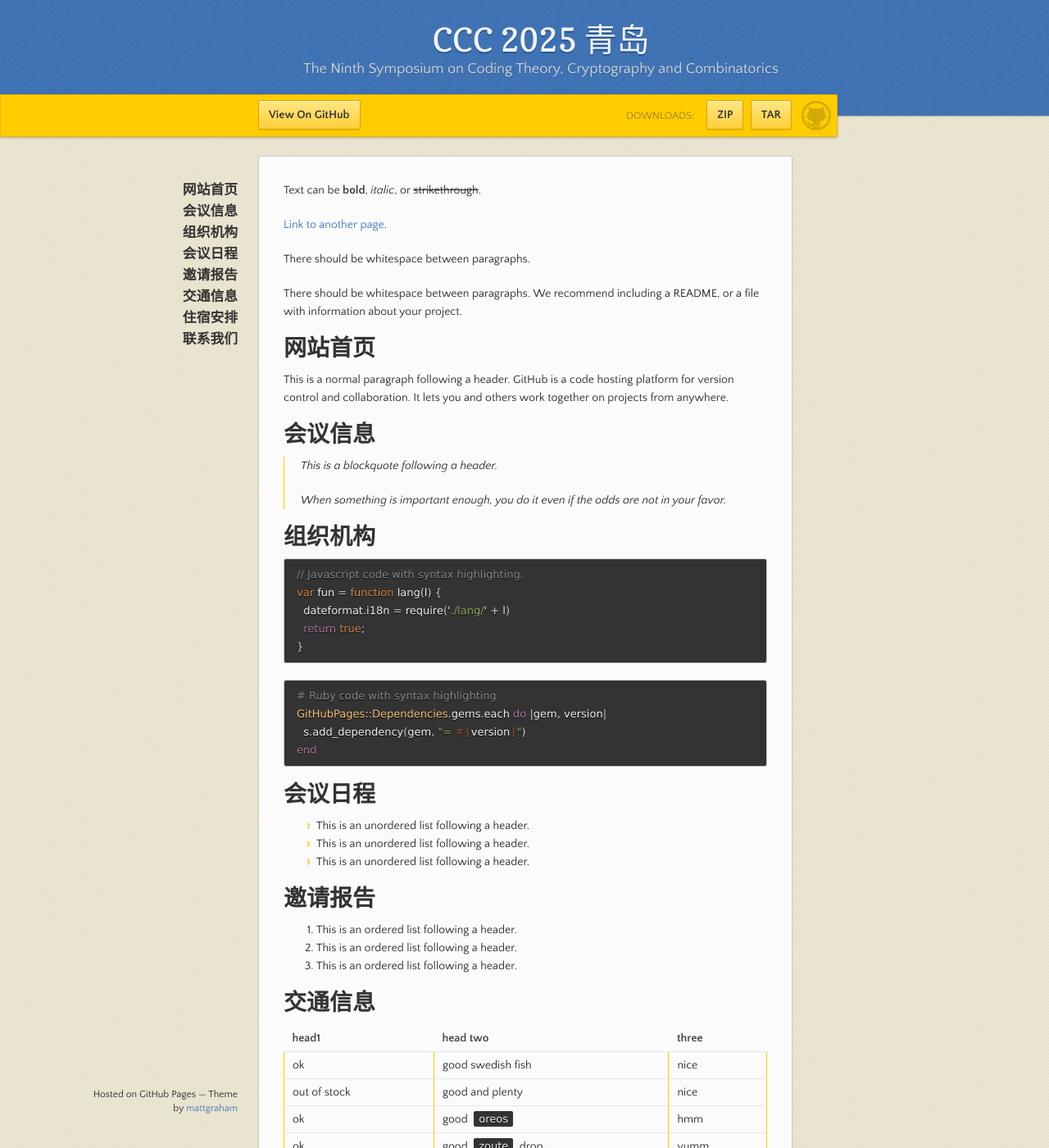
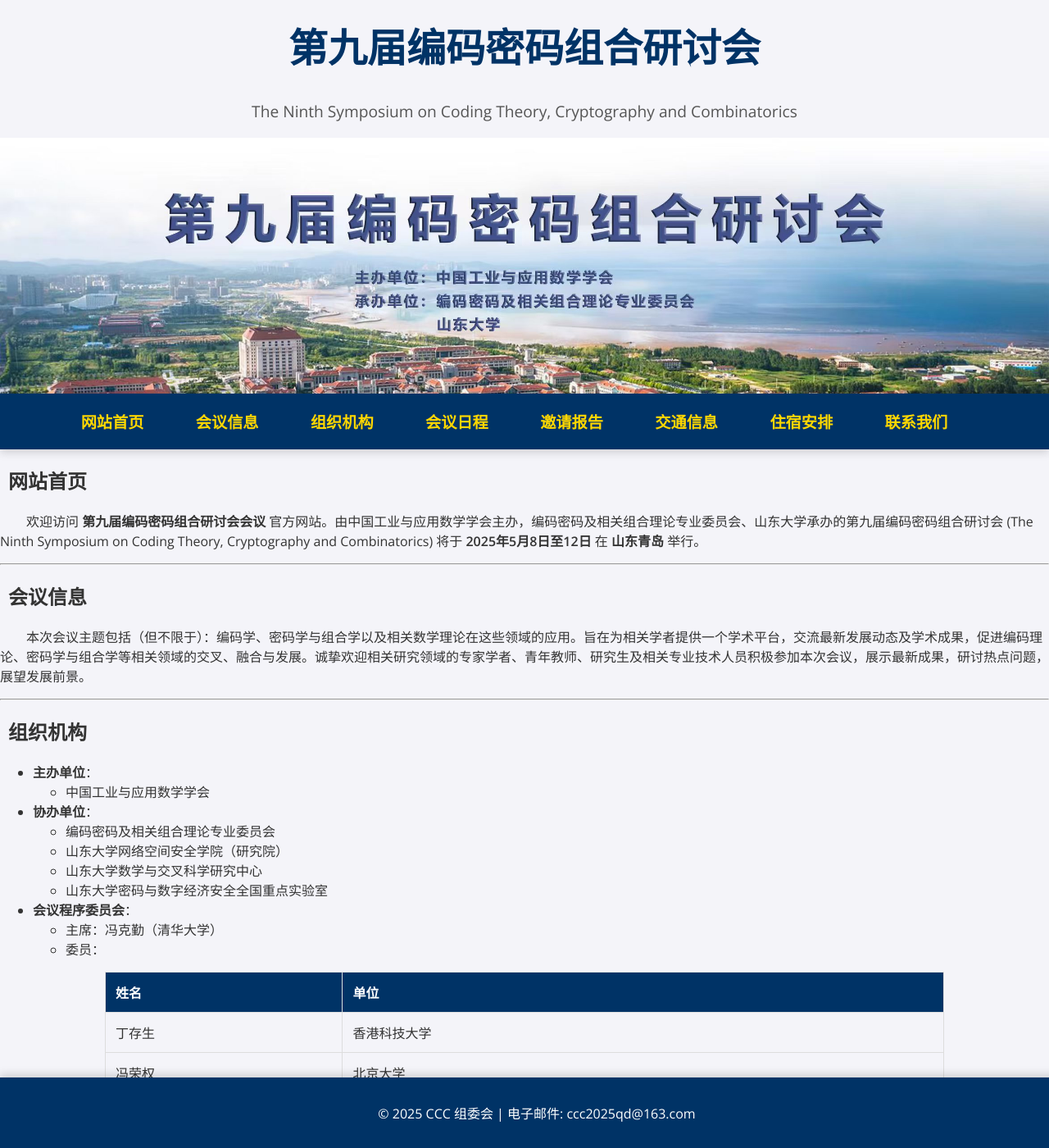
Before and after one commit to ccc2025qd/ccc2025qd.github.io, a Jekyll site: the page built from index.md, in a window 1280 px wide and 1400 px high. Shown: the whole window at 82% size. Built offline with Jekyll 4.4.1, drawn with Linux system fonts in a browser that asks for light colours; some of the changed text lies outside the part shown.

Commit message:
change 2

````diff
--- a/_config.yml
+++ b/_config.yml
@@ -1,12 +1,15 @@
 encoding: utf-8
 lang: zh-CN
-title: CCC 2025 青岛
-description: The Ninth Symposium on Coding Theory, Cryptography and Combinatorics
-show_downloads: true
+title: 第九届编码密码组合研讨会
+description:  The Ninth Symposium on Coding Theory, Cryptography and Combinatorics
+show_downloads: false
 markdown: kramdown
 kramdown:
-  auto_ids: false
-  toc_levels: 1..6
-  header_offset: 0
+  input: GFM
+  auto_ids: true  # 启用自动生成ID
+  toc_levels: 1..4  # 调整目录层级范围
+  header_offset: 1  # 设置标题的偏移量，以便更好地显示目录
+
 google_analytics:
-theme: jekyll-theme-leap-day
+sass:
+  style: compressed
--- a/_layouts/default.html
+++ b/_layouts/default.html
@@ -3,54 +3,48 @@
   <head>
     <meta charset="utf-8">
     <meta http-equiv="X-UA-Compatible" content="IE=edge">
-
-{% seo %}
-    <link rel="stylesheet" href="{{ '/assets/css/style.css?v=' | append: site.github.build_revision | relative_url }}">
-    <script src="https://code.jquery.com/jquery-3.3.0.min.js" integrity="sha256-RTQy8VOmNlT6b2PIRur37p6JEBZUE7o8wPgMvu18MC4=" crossorigin="anonymous"></script>
+    <!-- 添加 Google Fonts -->
+    <link href="https://fonts.googleapis.com/css2?family=Roboto:wght@400;700&family=Open+Sans:wght@400;600&display=swap" rel="stylesheet">
+    <link rel="stylesheet" href="{{ '/assets/css/style.css' | relative_url }}">
+    <script src="https://code.jquery.com/jquery-3.3.0.min.js"></script>
     <script src="{{ '/assets/js/main.js' | relative_url }}"></script>
-    <!--[if lt IE 9]>
-      <script src="https://cdnjs.cloudflare.com/ajax/libs/html5shiv/3.7.3/html5shiv.min.js" integrity="sha256-3Jy/GbSLrg0o9y5Z5n1uw0qxZECH7C6OQpVBgNFYa0g=" crossorigin="anonymous"></script>
-    <![endif]-->
     <meta name="viewport" content="width=device-width, initial-scale=1, user-scalable=no">
-
     {% include head-custom.html %}
   </head>
+
   <body>
 
-      <header>
-        <h1>{{ page.title | default: site.title | default: site.github.repository_name }}</h1>
-        <p>{{ page.description | default: site.description | default: site.github.project_tagline }}</p>
-      </header>
+    <header>
+      <h1>{{ site.title }}</h1>
+      <p>{{ site.description }}</p>
+    </header>
 
-      <div id="banner">
-        <span id="logo"></span>
-
-        <a href="{{ site.github.repository_url }}" class="button fork"><strong>View On GitHub</strong></a>
-        {% if site.show_downloads %}
-          <div class="downloads">
-            <span>Downloads:</span>
-            <ul>
-              <li><a href="{{ site.github.zip_url }}" class="button">ZIP</a></li>
-              <li><a href="{{ site.github.tar_url }}" class="button">TAR</a></li>
-            </ul>
-          </div>
-        {% endif %}
-      </div><!-- end banner -->
+    <div id="banner"></div>
 
     <div class="wrapper">
       <nav>
-        <ul></ul>
+        <ul>
+          <li><a href="#website">网站首页</a></li>
+          <li><a href="#meeting">会议信息</a></li>
+          <li><a href="#organization">组织机构</a></li>
+          <li><a href="#agenda">会议日程</a></li>
+          <li><a href="#reports">邀请报告</a></li>
+          <li><a href="#traffic">交通信息</a></li>
+          <li><a href="#accommodation">住宿安排</a></li>
+          <li><a href="#contact">联系我们</a></li>
+        </ul>
       </nav>
+
       <section>
         {{ content }}
+      </section>
 
-      </section>
       <footer>
-        {% if site.github.is_project_page %}
-          <p>Project maintained by <a href="{{ site.github.owner_url }}">{{ site.github.owner_name }}</a></p>
-        {% endif %}
-        <p><small>Hosted on GitHub Pages &mdash; Theme by <a href="https://twitter.com/mattgraham">mattgraham</a></small></p>
+        <p>&copy; 2025 CCC 组委会 | 电子邮件: ccc2025qd@163.com</p>
       </footer>
     </div>
+
+    <button id="back-to-top" title="返回顶部">↑</button>
+
   </body>
 </html>
--- /dev/null
+++ b/assets/css/style.css
@@ -0,0 +1,212 @@
+/* 页面整体样式 */
+body {
+    font-family: 'Open Sans', sans-serif;  /* 使用Google字体Open Sans */
+    background-color: #f4f4f9;            /* 背景色 */
+    color: #333;                          /* 字体颜色 */
+    margin: 0;
+    padding: 0;
+    padding-bottom: 100px; /* 留出空间给固定的页脚 */
+}
+
+/* 导航栏 */
+nav {
+    background-color: #003366;            /* CCC 会议的蓝色 */
+    padding: 20px 0;
+    position: sticky;
+    top: 0;
+    z-index: 1000;                        /* 确保导航栏位于最上层 */
+    box-shadow: 0 4px 10px rgba(0, 0, 0, 0.15);  /* 增加更明显的阴影效果 */
+}
+
+nav ul {
+    list-style: none;
+    padding: 0;
+    margin: 0;
+    text-align: center;
+}
+
+nav ul li {
+    display: inline-block;
+    margin-right: 25px;  /* 增加间距 */
+}
+
+nav ul li a {
+    color: #FFD700;                       /* 黄色 */
+    text-decoration: none;
+    font-weight: bold;
+    font-size: 1.5vw;                       /* 使用视口宽度单位，字体大小随页面宽度变化 */
+    padding: 1.5vw 1.5vw;                  /* 按钮内边距，使用视口宽度单位 */
+    transition: all 0.3s ease;            /* 添加过渡效果 */
+    border-radius: 5px;                   /* 增加圆角效果 */
+}
+
+nav ul li a:hover {
+    color: #FFFFFF;                       /* hover效果：变为白色 */
+    background-color: #00509E;            /* 背景变为深蓝色 */
+}
+
+/* 页脚样式 */
+footer {
+    text-align: center;
+    background-color: #003366;            /* 与导航栏保持一致的蓝色 */
+    color: #fff;
+    padding: 15px;
+    position: fixed;
+    width: 100%;
+    bottom: 0;
+    box-shadow: 0 -4px 10px rgba(0, 0, 0, 0.15);  /* 增加阴影效果 */
+}
+
+/* 头部横幅 */
+#banner {
+    background-color: transparent;            /* 蓝色背景并加透明度 */
+    text-align: center;
+    padding: 60px 0;
+    color: white;
+    background-image: url('/assets/img/logo.png');  /* 添加背景图片 */
+    background-size: cover;  /* 背景覆盖整个区域 */
+    background-position: center;  /* 背景居中 */
+    min-height: 15vw;  /* 高度设置为视口宽度的 30% */
+}
+#banner img {
+    width: 100%;             /* 让图片宽度充满容器 */
+    height: auto;            /* 高度自动调整，保持图片比例 */
+    max-height: 400px;       /* 限制图片最大高度，避免图片过大 */
+    object-fit: cover;       /* 保证图片不被拉伸，覆盖容器区域 */
+    border-radius: 10px;     /* 圆角边框 */
+}
+#banner h1 {
+    font-size: 2.8rem;  /* 适当缩小标题文字大小 */
+    text-shadow: 2px 2px 8px rgba(0, 0, 0, 0.4);  /* 添加文字阴影 */
+    margin-bottom: 20px;
+}
+#banner p {
+    font-size: 1.2rem;
+    margin-top: 10px;
+}
+
+/* 页面主标题 */
+header h1 {
+    text-align: center;                  /* 标题居中 */
+    font-size: 3rem;                     /* 标题大小 */
+    margin-top: 20px;
+    color: #003366;                      /* 主标题颜色 */
+}
+
+header p {
+    text-align: center;                  /* 描述文字居中 */
+    font-size: 1.2rem;
+    color: #555;                         /* 描述文字颜色 */
+}
+/* 针对section中的标题 */
+section h1, section h2, section h3 {
+    padding-left: 10px;  /* 给每个section标题添加左边距 */
+}
+/* 返回顶部按钮 */
+#back-to-top {
+    position: fixed;
+    bottom: 10px;
+    right: 20px;
+    background-color: #FFD700;            /* 黄色按钮 */
+    border: none;
+    padding: 15px;
+    border-radius: 50%;
+    font-size: 2rem;
+    cursor: pointer;
+    display: none;                         /* 初始时隐藏按钮 */
+}
+
+#back-to-top:hover {
+    background-color: #0f7dea;            /* hover时变为蓝色 */
+    color: #fff;
+}
+
+html {
+    margin: 0;
+    padding: 0;
+    width: 100%;
+    height: 100%;
+    display: flex;
+    justify-content: center; /* 垂直居中 */
+    align-items: flex-start; /* 居中对齐内容 */
+}
+.container {
+    width: 90%;                      /* 设置容器宽度为 90% */
+    max-width: 1200px;               /* 最大宽度为 1200px，确保内容不会过宽 */
+    margin: 0 auto;                  /* 水平居中对齐 */
+    background: white;
+    padding: 30px;
+    border-radius: 10px;
+    box-shadow: 0px 0px 12px rgba(0, 0, 0, 0.15);
+    box-sizing: border-box;          /* 确保padding不影响宽度计算 */
+}
+
+.container h2 {
+    font-size: 2.5rem;               /* 主标题稍大 */
+    color: #003366;
+    margin-bottom: 20px;
+}
+
+/* 链接样式 */
+a {
+    color: #003366;                        /* 链接文字的蓝色 */
+    text-decoration: none;
+}
+
+a:hover {
+    color: #FFD700;                        /* 链接hover时变为黄色 */
+}
+
+/* 优化表格 */
+table {
+    width: 80%;
+    max-width: 1500px; /* 设置表格的最大宽度 */
+    margin: 0 auto; /* 使表格水平居中 */
+    border-collapse: collapse; /* 合并边框 */
+}
+
+table, th, td {
+    border: 1px solid #ddd;
+}
+
+th, td {
+    padding: 12px;
+    text-align: left;
+}
+
+th {
+    background-color: #003366;
+    color: #fff;
+}
+
+/* 响应式设计 */
+@media (max-width: 768px) {
+    #banner {
+        padding: 40px 0;
+        min-height: 300px; /* 设置最小高度 */
+    }
+
+    nav ul li {
+        display: block;
+        margin: 10px 0;
+    }
+
+    .sidebar {
+        width: 100%;
+        position: relative;
+        margin-top: 20px;
+    }
+
+    main {
+        margin-left: 0;
+    }
+
+    #back-to-top {
+        font-size: 1.5rem;
+    }
+
+    .container {
+        width: 95%;
+        margin-left: 5%;
+    }
+}
--- a/assets/css/style.scss
+++ /dev/null
@@ -1,4 +0,0 @@
----
----
-
-@import 'jekyll-theme-leap-day';
--- a/assets/js/main.js
+++ b/assets/js/main.js
@@ -1,24 +1,15 @@
-var sectionHeight = function() {
-  var total    = $(window).height(),
-      $section = $('section').css('height','auto');
+$(document).ready(function() {
+  // 清空导航栏，避免重复添加
+  $("nav ul").empty();
 
-  if ($section.outerHeight(true) < total) {
-    var margin = $section.outerHeight(true) - $section.height();
-    $section.height(total - margin - 20);
-  } else {
-    $section.css('height','auto');
-  }
-}
-
-$(window).resize(sectionHeight);
-
-$(function() {
-  $("section h1, section h2, section h3").each(function(){
-    $("nav ul").append("<li class='tag-" + this.nodeName.toLowerCase() + "'><a href='#" + $(this).text().toLowerCase().replace(/ /g, '-').replace(/[^\w-]+/g,'') + "'>" + $(this).text() + "</a></li>");
-    $(this).attr("id",$(this).text().toLowerCase().replace(/ /g, '-').replace(/[^\w-]+/g,''));
-    $("nav ul li:first-child a").parent().addClass("active");
+  // 遍历所有的 h1, h2, h3 标签，生成导航栏项并为每个标题设置 id
+  $("section h1, section h2, section h3").each(function(index) {
+    var id = $(this).text().toLowerCase().replace(/ /g, '-').replace(/[^\w-]+/g,'') + '-' + index;
+    $("nav ul").append("<li class='tag-" + this.nodeName.toLowerCase() + "'><a href='#" + id + "'>" + $(this).text() + "</a></li>");
+    $(this).attr("id", id);
   });
 
+  // 滚动到相应的位置，并高亮当前激活的导航项
   $("nav ul li").on("click", "a", function(event) {
     var position = $($(this).attr("href")).offset().top - 190;
     $("html, body").animate({scrollTop: position}, 400);
@@ -28,6 +19,35 @@ $(function() {
   });
 
   sectionHeight();
+  $('img').on('load', sectionHeight);
 
-  $('img').on('load', sectionHeight);
+  // 返回顶部按钮的显示和隐藏
+  $(window).scroll(function() {
+    if ($(this).scrollTop() > 200) {
+      $('#back-to-top').fadeIn(300); // 缓慢显示
+    } else {
+      $('#back-to-top').fadeOut(300); // 缓慢隐藏
+    }
+  });
+
+  // 点击返回顶部按钮
+  $('#back-to-top').click(function() {
+    $('html, body').animate({ scrollTop: 0 }, 400);
+    return false;
+  });
 });
+
+// 动态调整 section 高度
+var sectionHeight = function() {
+  var total = $(window).height(),
+      $section = $('section').css('height','auto');
+
+  if ($section.outerHeight(true) < total) {
+    var margin = $section.outerHeight(true) - $section.height();
+    $section.height(total - margin - 20);
+  } else {
+    $section.css('height','auto');
+  }
+};
+
+$(window).resize(sectionHeight);
--- a/index.md
+++ b/index.md
@@ -1,132 +1,119 @@
 ---
 layout: default
+title: "CCC 2025 会议"
+description: "CCC 2025 学术会议官方网站"
 ---
-<!-- markdownlint-disable -->
-
-Text can be **bold**, _italic_, or ~~strikethrough~~.
-
-[Link to another page](./another-page.html).
-
-There should be whitespace between paragraphs.
-
-There should be whitespace between paragraphs. We recommend including a README, or a file with information about your project.
 
 # 网站首页
 {: #website}
 
-This is a normal paragraph following a header. GitHub is a code hosting platform for version control and collaboration. It lets you and others work together on projects from anywhere.
+&emsp;&emsp;欢迎访问 **第九届编码密码组合研讨会会议** 官方网站。由中国工业与应用数学学会主办，编码密码及相关组合理论专业委员会、山东大学承办的第九届编码密码组合研讨会 (The Ninth Symposium on Coding Theory, Cryptography and Combinatorics) 将于 **2025年5月8日至12日** 在 **山东青岛** 举行。
+
+---
 
 # 会议信息
 {: #meeting}
+&emsp;&emsp;本次会议主题包括（但不限于）：编码学、密码学与组合学以及相关数学理论在这些领域的应用。旨在为相关学者提供一个学术平台，交流最新发展动态及学术成果，促进编码理论、密码学与组合学等相关领域的交叉、融合与发展。诚挚欢迎相关研究领域的专家学者、青年教师、研究生及相关专业技术人员积极参加本次会议，展示最新成果，研讨热点问题，展望发展前景。
 
-> This is a blockquote following a header.
->
-> When something is important enough, you do it even if the odds are not in your favor.
+---
 
 # 组织机构
 {: #organization}
 
-```js
-// Javascript code with syntax highlighting.
-var fun = function lang(l) {
-  dateformat.i18n = require('./lang/' + l)
-  return true;
-}
-```
+- **主办单位**：
+  - 中国工业与应用数学学会
+- **协办单位**：
+  - 编码密码及相关组合理论专业委员会
+  - 山东大学网络空间安全学院（研究院）
+  - 山东大学数学与交叉科学研究中心
+  - 山东大学密码与数字经济安全全国重点实验室
+- **会议程序委员会**：
+  - 主席：冯克勤（清华大学）
+  - 委员：
 
-```ruby
-# Ruby code with syntax highlighting
-GitHubPages::Dependencies.gems.each do |gem, version|
-  s.add_dependency(gem, "= #{version}")
-end
-```
+| 姓名     | 单位                          |
+|----------|-------------------------------|
+| 丁存生   | 香港科技大学                  |
+| 冯荣权   | 北京大学                      |
+| 符方伟   | 南开大学                      |
+| 葛根年   | 首都师范大学                  |
+| 林东岱   | 中科院信息工程研究所          |
+| 刘宏伟   | 华中师范大学                  |
+| 唐小虎   | 西南交通大学                  |
+| 王丽萍   | 中科院信息工程研究所          |
+| 邢朝平   | 上海交通大学                  |
+| 向&emsp;青     | 南方科技大学                  |
+| 张耀祖   | 义守大学                      |
+| 方伟军   | 山东大学                      |
+| 胡思煌   | 山东大学                      |
+| 王美琴   | 山东大学                      |
+| 张一炜   | 山东大学                      |
+
+
+---
 
 # 会议日程
 {: #agenda}
 
-*   This is an unordered list following a header.
-*   This is an unordered list following a header.
-*   This is an unordered list following a header.
+| 日期         | 时间          | 事项           |
+|--------------|---------------|----------------|
+| 2025年5月8日 | 14:00-20:00   | 大会报到        |
+| 2025年5月9日 | 上午          | 开幕式、学术报告 |
+|              | 下午          | 学术报告        |
+| 2025年5月10日| 全天          | 学术报告        |
+| 2025年5月11日| 上午          | 学术报告、闭幕式 |
+|              | 下午          | 自由交流、离会  |
+| 2025年5月12日| 全天          | 离会            |
+
+
+
+---
 
 # 邀请报告
 {: #reports}
 
-1.  This is an ordered list following a header.
-2.  This is an ordered list following a header.
-3.  This is an ordered list following a header.
+&emsp;**特邀报告人**：
+
+1. **张三（XX 研究所）** - 主题：人工智能的未来
+2. **李四（XX 大学）** - 主题：大数据技术与应用
+3. **王五（XX 企业）** - 主题：区块链发展趋势
+
+---
 
 # 交通信息
 {: #traffic}
 
-| head1        | head two          | three |
-|:-------------|:------------------|:------|
-| ok           | good swedish fish | nice  |
-| out of stock | good and plenty   | nice  |
-| ok           | good `oreos`      | hmm   |
-| ok           | good `zoute` drop | yumm  |
+| 交通方式    | 详细说明                             |
+|-------------|--------------------------------------|
+| 高铁        | 乘坐高铁至青岛站，转乘地铁 3 号线到 XX 站 |
+| 飞机        | 抵达青岛流亭国际机场，搭乘出租车或机场大巴 |
+| 市内交通    | 会议地点附近有地铁 XX 号线、公交车 XX 路   |
+
+---
 
 # 住宿安排
 {: #accommodation}
 
-* * *
+&emsp;推荐酒店：
+
+- **XX 大酒店**（★★★★★）：距离会场 500m，提供接送服务
+- **XX 商务酒店**（★★★★☆）：距离会场 1km，价格适中
+- **XX 青年旅社**（★★★☆☆）：适合学生参会者，距离会场 2km
+
+---
 
 # 联系我们
 {: #contact}
 
-*   Item foo
-*   Item bar
-*   Item baz
-*   Item zip
+&emsp;如有任何问题，请通过以下方式联系我们：
 
- And an ordered list:
-
-1.  Item one
-1.  Item two
-1.  Item three
-1.  Item four
-
- And a nested list:
-
-- level 1 item
-  - level 2 item
-  - level 2 item
-    - level 3 item
-    - level 3 item
-- level 1 item
-  - level 2 item
-  - level 2 item
-  - level 2 item
-- level 1 item
-  - level 2 item
-  - level 2 item
-- level 1 item
-
- Small image
-
-![Octocat](https://github.githubassets.com/images/icons/emoji/octocat.png)
-
- Large image
-
-![Branching](https://guides.github.com/activities/hello-world/branching.png)
+- 📞 方伟军 ([13820905752](tel:+8613820905752))
+- 📞 陶&emsp;然 ([13777364371](tel:+8613777364371))
+- 📞 文洁晶 ([13662111505](tel:+8613662111505))
+- 📞 张一炜 ([18811713631](tel:+8618811713631))
 
 
- Definition lists can be used with HTML syntax.
+&emsp; 会议网址: [ccc2025qd.github.io/](https://ccc2025qd.github.io/)
+&emsp; 会议邮箱: [ccc2025qd@163.com](mailto:ccc2025qd@163.com)
 
-<dl>
-<dt>Name</dt>
-<dd>Godzilla</dd>
-<dt>Born</dt>
-<dd>1952</dd>
-<dt>Birthplace</dt>
-<dd>Japan</dd>
-<dt>Color</dt>
-<dd>Green</dd>
-</dl>
-
-```
-Long, single-line code blocks should not wrap. They should horizontally scroll if they are too long. This line should be long enough to demonstrate this.
-```
-
-```
-The final element.
-```
+---
````
Also changed, not shown: assets/img/background.png (renamed from assets/images/background.png), assets/img/body-background.png (renamed from assets/images/body-background.png), assets/img/bullet.png (renamed from assets/images/bullet.png), assets/img/hr.gif (renamed from assets/images/hr.gif), assets/img/logo.png (added), assets/img/octocat-logo.svg (renamed from assets/images/octocat-logo.svg).
